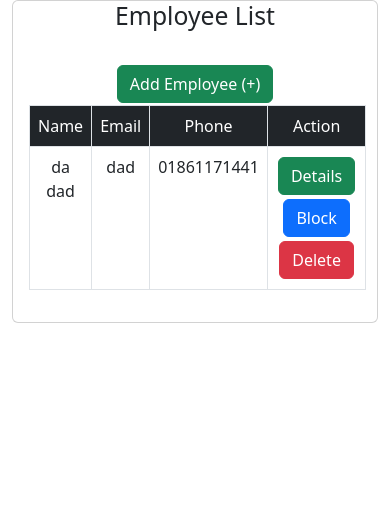
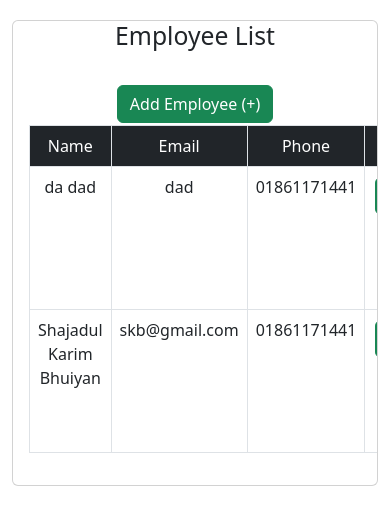
Before and after one commit to ShajadulGH/react-crud, a React (Vite) app: page / in a window 390 px wide. Shown: the top 524 px of the page. Built offline with nearby package versions, Linux system fonts and the light colour scheme; data requests are answered from the project's data file.

Commit message:
feat: make table responsive

```diff
--- a/db.json
+++ b/db.json
@@ -7,6 +7,14 @@
       "email": "dad",
       "phone": "01861171441",
       "blocked": false
+    },
+    {
+      "firstName": "Shajadul Karim",
+      "lastName": "Bhuiyan",
+      "email": "skb@gmail.com",
+      "phone": "01861171441",
+      "blocked": false,
+      "id": 2
     }
   ]
 }
--- a/src/App.css
+++ b/src/App.css
@@ -1,5 +1,6 @@
 .App {
   text-align: center;
+  margin-top: 20px;
 }
 .btn {
   margin: 2px;
--- a/src/EmployeeList.jsx
+++ b/src/EmployeeList.jsx
@@ -68,7 +68,7 @@ const EmployeeList = () => {
         <div className="card-title">
           <h2>Employee List</h2>
         </div>
-        <div className="card-body">
+        <div className="card-body table-responsive">
           <div className="divbtn">
             <Link to="employee/create" className="btn btn-success">
               Add Employee (+)
```
